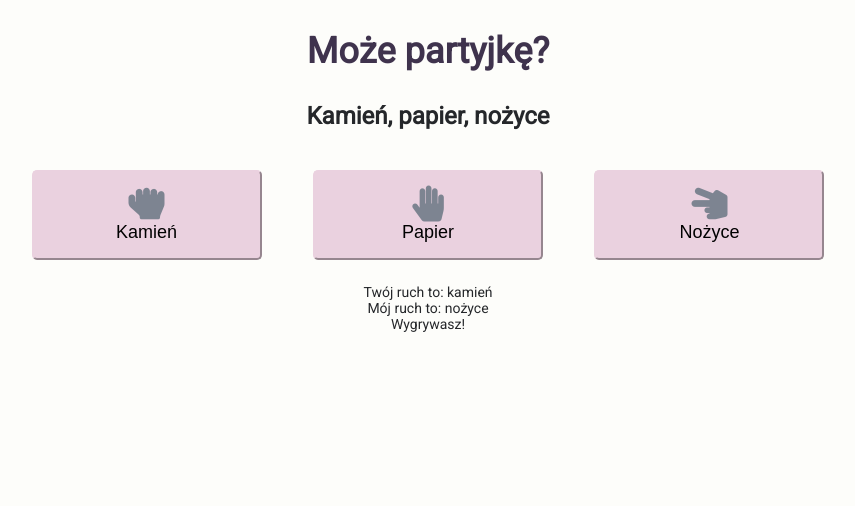
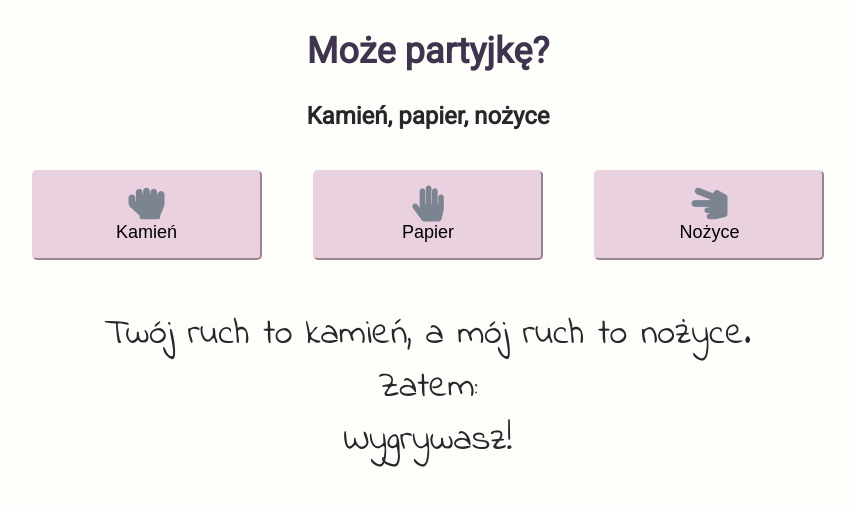
Before and after one commit to Gapiontko/javascript-prework, a website: page index.html in a window 1280 px wide. Both pictures are taken after a click on the button "Kamień". Shown: the whole page, without its empty margins (212-1067 px from the left). Drawn offline with Linux system fonts and the light colour scheme.

Commit message:
Add styles for results

```diff
--- a/index.html
+++ b/index.html
@@ -4,7 +4,7 @@
 	<meta charset="UTF-8">
 	<title>Kamień, papier, nożyce</title>
   <link rel="stylesheet" href="https://cdnjs.cloudflare.com/ajax/libs/font-awesome/5.9.0/css/all.min.css">
-  <link href="https://fonts.googleapis.com/css2?family=Indie+Flower&family=&family=Roboto&display=swap" rel="stylesheet">
+  <link href="https://fonts.googleapis.com/css2?family=Indie+Flower&family=Roboto&display=swap" rel="stylesheet">
 	<link rel="stylesheet" href="css/style.css">
 </head>
 <body>
@@ -19,7 +19,9 @@
         <button type="button" name="button" id="play-paper"><span class="fas fa-hand-paper"></span><br>Papier</button>
         <button type="button" name="button" id="play-scissors"><span class="fas fa-hand-scissors"></span><br>Nożyce</button>
       </div>
-  		<div id="messages"></div>
+      <div class="result">
+  		  <div id="messages"></div>
+      </div>
   	</div>
   </section>
 	<script src="js/functions.js"></script>
--- a/js/script.js
+++ b/js/script.js
@@ -21,15 +21,15 @@ function playGame(playerInput){
 
   let playerMove = getMoveName(playerInput);
 
-  printMessage('Twój ruch to: ' + playerMove);
-
-  //Computer
+  //Computer's turn
 
   let randomNumber = Math.floor(Math.random() * 3 + 1);
 
   let computerMove = getMoveName(randomNumber);
 
-  printMessage('Mój ruch to: ' + computerMove);
+  printMessage('Twój ruch to ' + playerMove + ', a mój ruch to ' + computerMove + '.');
+
+  printMessage('Zatem:');
 
   //Results
 
--- a/sass/style.scss
+++ b/sass/style.scss
@@ -34,9 +34,9 @@ body {
   padding: 0 20px;
   margin: 0 auto;
 }
-.game {
+.buttons {
   display: flex;
-  justify-content: center;
+  justify-content: space-between;
 }
 button {
   height: 90px;
@@ -54,3 +54,8 @@ button span {
   font-size: 36px;
   color: $color-icon;
 }
+.result {
+  padding-top: 24px;
+  font-family: $font-result;
+  font-size: 36px;
+}
```
Also changed, not shown: css/style.css, 1 other file.
